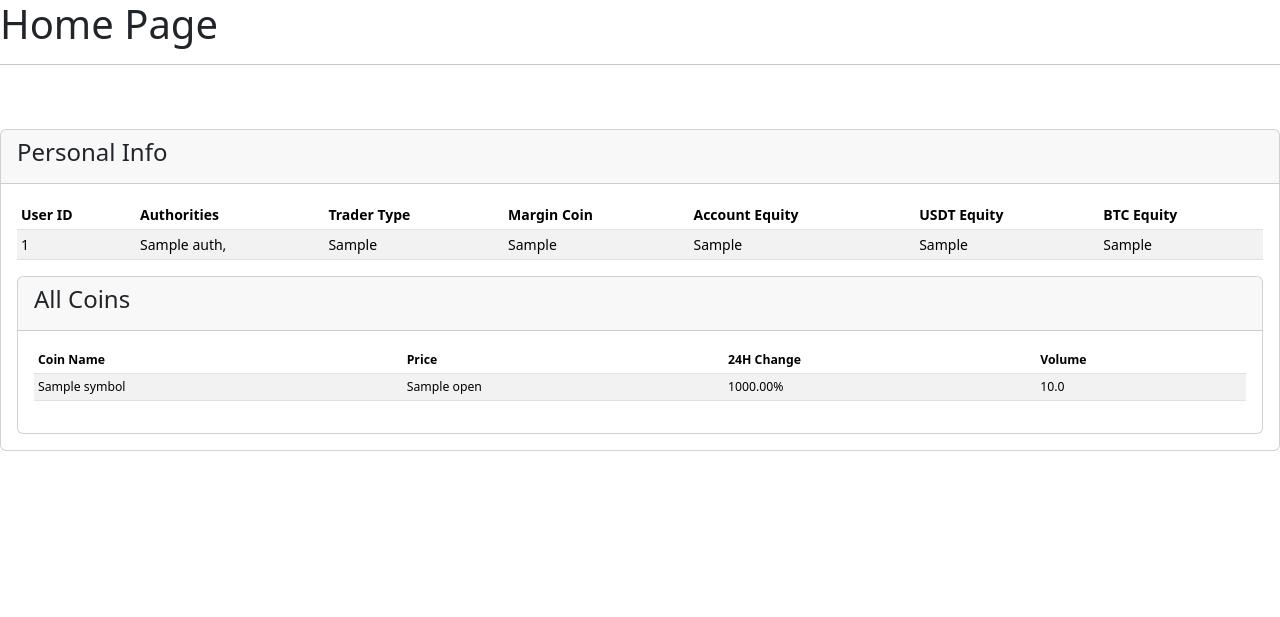
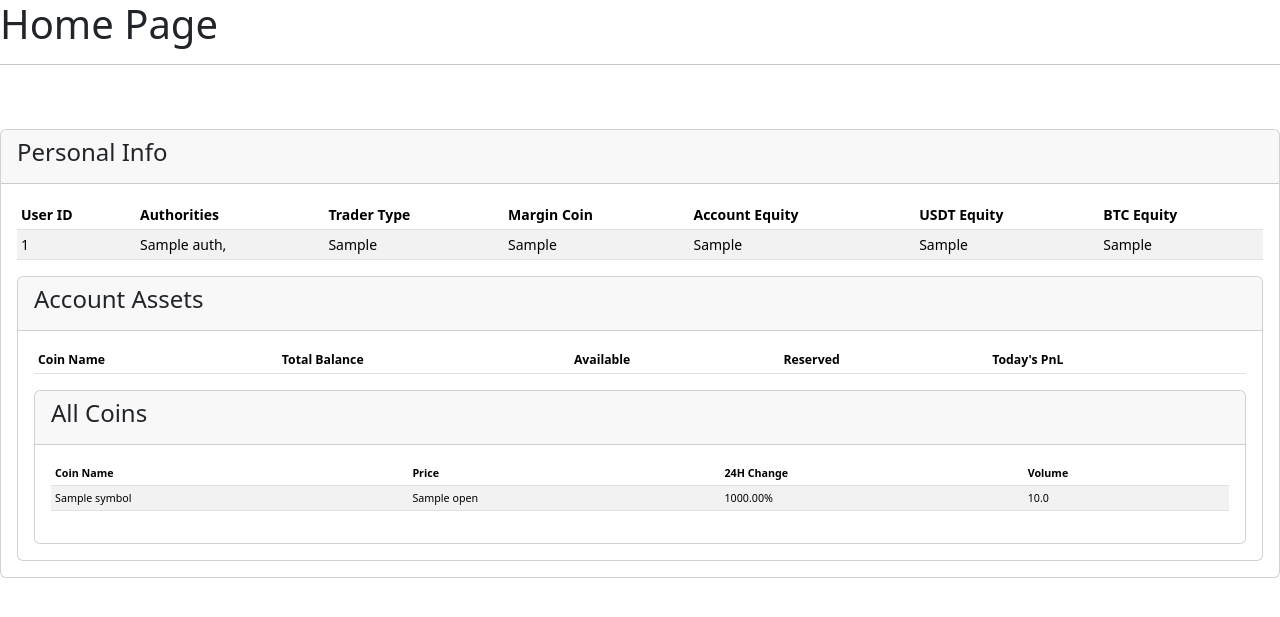
Before and after one commit to ulasgulhan/Crypto-App-Kafka-Sentry-Prometheus, a Django app: template website/templates/home.html in a window 1280 px wide. Shown: the top 617 px of the page. Run offline with Django 5.2, Linux system fonts and the light colour scheme; the template is opened without the code that fills it: most values are stand-ins (such as "Sample title", 1, 10 or a date in 2020); lists and menus that the app fills with data are empty.

Commit message:
Get account assets

```diff
--- a/website/templates/home.html
+++ b/website/templates/home.html
@@ -36,6 +36,35 @@
             </table>
 <div class="card">
     <div class="card-header">
+        <h4 class="card-title">Account Assets</h4>
+    </div>
+    <div class="card-body">
+        <div class="table-responsive small">
+            <table class="table table-striped table-sm">
+                <thead>
+                    <tr>
+                        <th>Coin Name</th>
+                        <th>Total Balance</th>
+                        <th>Available</th>
+                        <th>Reserved</th>
+                        <th>Today's PnL</th>
+                    </tr>
+                </thead>
+                <tbody>
+                    {% for asset in assets.data %}
+                        {% if asset.available >= '0' %}
+                        <tr>
+                            <td>{{ asset.coin }}</td>
+                            <td>{{ asset.available|add:asset.frozen|add:asset.locked }}</td>
+                            <td>{{ asset.available }}</td>
+                            <td>{{ asset.frozen|add:asset.locked }}</td>
+                        </tr>
+                        {% endif %}
+                    {% endfor %}
+                </tbody>
+            </table>
+<div class="card">
+    <div class="card-header">
         <h4 class="card-title">All Coins</h4>
     </div>
     <div class="card-body">
```
Also changed, not shown: website/account/views.py (+33 -0 lines).
